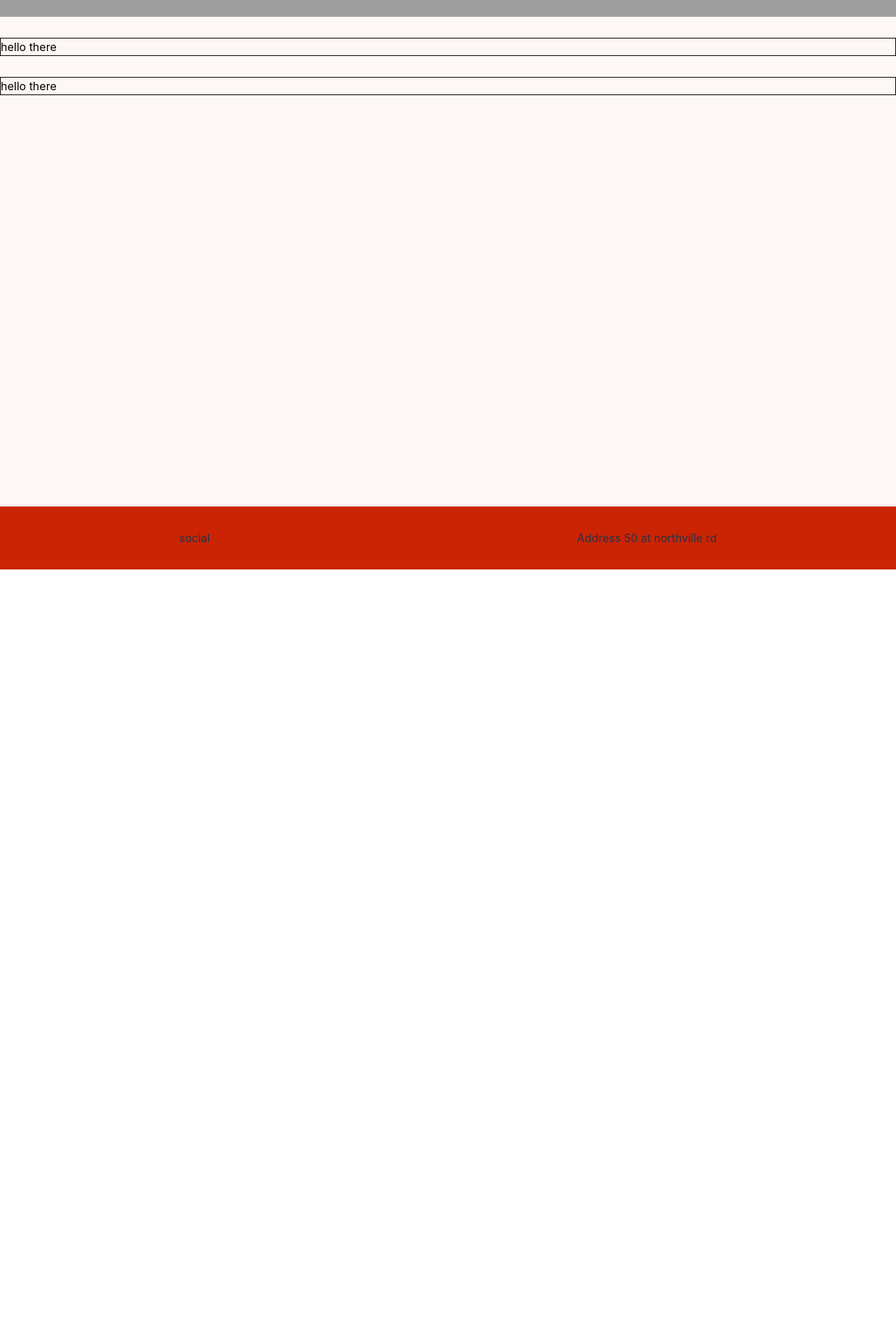
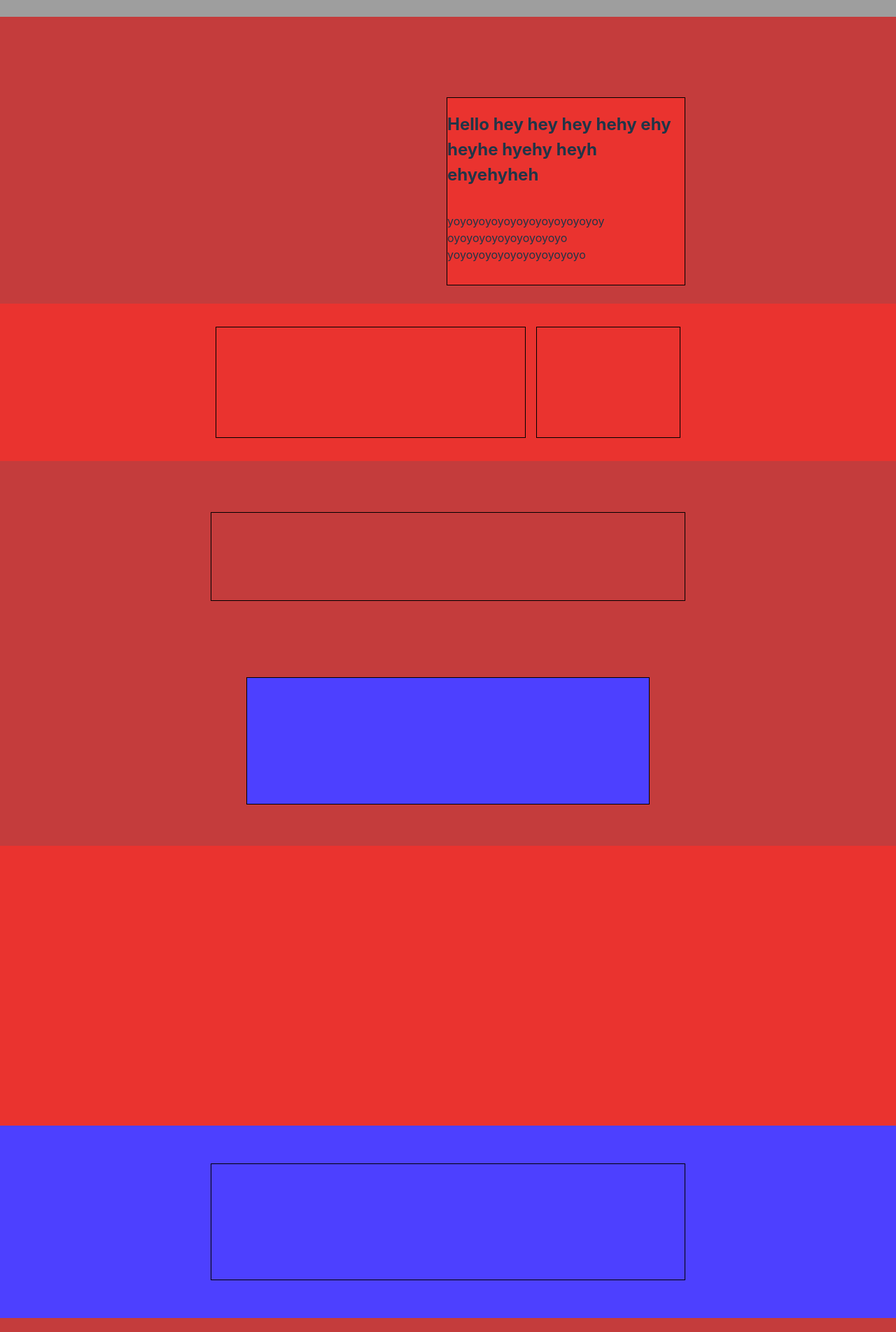
Before and after one commit to jujusoi/asia-canteen, a React (Vite) app: page / in a window 1280 px wide. Shown: the part 96-2000 px from the top of the page at 70% size. Before the commit the page ends 910 px from the top, so only its background shows below. Built offline with nearby package versions, Linux system fonts and the light colour scheme; grey boxes are pictures that could not be loaded.

Commit message:
made some drastic changes

```diff
--- a/src/pages/Home.jsx
+++ b/src/pages/Home.jsx
@@ -1,12 +1,45 @@
 export default function Home() {
   return (
     <>
-    <section style={{height: 700, width: '100%', backgroundColor: '#FDF8F5' }}>
-      <div style={{ display: 'flex', flexDirection: 'column', color: 'black' }}>
-        <div className='main-div' style={{ border: '1px solid black' }}>hello there</div>
-        <div className='main-div' style={{ border: '1px solid black' }}>hello there</div>
-      </div>
+    <section style={{ width: '100%', backgroundColor: '#FDF8F5' }}>
+      <section style={{  height: 410, backgroundColor: '#c43c3c' }} id="introbg-h">
+        <section style={{ height: '100%', width: '53%', margin: 'auto', display: 'flex', justifyContent: 'flex-end'}}>
+          <div style={{ backgroundColor: '#ea332f',  width: '50%', height: '65%',  border: '1px solid black', marginTop: 115}}>
+            <div style={{ width: '100%', height: '100%', display: 'flex', flexDirection: 'column'}}>
+            <h2>Hello hey hey hey hehy ehy heyhe hyehy heyh ehyehyheh</h2>
+            <p style={{ overflowWrap: 'anywhere'}}>yoyoyoyoyoyoyoyoyoyoyoyoy oyoyoyoyoyoyoyoyoyo yoyoyoyoyoyoyoyoyoyoyo</p>
+            </div>
+          </div>
+        </section>
+      </section>
+      <section style={{  height: 225, backgroundColor: '#ea332f' }} id="introblnk-h">
+        <section style={{ height: '100%', width: '53%', margin: 'auto', display: 'flex'}}>
+          <div style={{ margin: 'auto', width: '65%', height: '70%',  border: '1px solid black'}}></div>
+          <div style={{ margin: 'auto', width: '30%', height: '70%',  border: '1px solid black'}}></div>
+        </section>
+      </section>
+      <section style={{  backgroundColor: '#c43c3c' }} id="menulocgal-h">
+        <section style={{ height: '250px', width: '53%', margin: 'auto', display: 'flex'}}>
+            <div style={{ margin: 'auto auto 50px auto', width: '100%', height: '50%',  border: '1px solid black'}}></div>
+        </section>
+        <section style={{ height: '300px', width: '45%', margin: 'auto', display: 'flex'}}>
+          <div style={{ margin: 'auto', width: '100%', height: '60%',  border: '1px solid black', backgroundColor: '#4d40ff'}}></div>
+        </section>
+      </section>
+      <section style={{backgroundColor: '#ea332f'}} id="gall-h">
+        <section style={{ height: '400px', width: '45%', margin: 'auto', display: 'flex'}}>
+        </section>
+      </section>
+      <section style={{backgroundColor: '#4d40ff'}} id="abus-h">
+        <section style={{ height: '275px', width: '53%', margin: 'auto', display: 'flex'}}>
+          <div style={{ margin: 'auto', width: '100%', height: '60%',  border: '1px solid black', backgroundColor: '#4d40ff'}}></div>
+        </section>
+      </section>
+      <section style={{backgroundColor: '#c43c3c'}} id="abus-h">
+        <section style={{ height: '125px', width: '53%', margin: 'auto', display: 'flex'}}>
+        </section>
+      </section>
     </section>
     </>
   )
-}
+};
```
